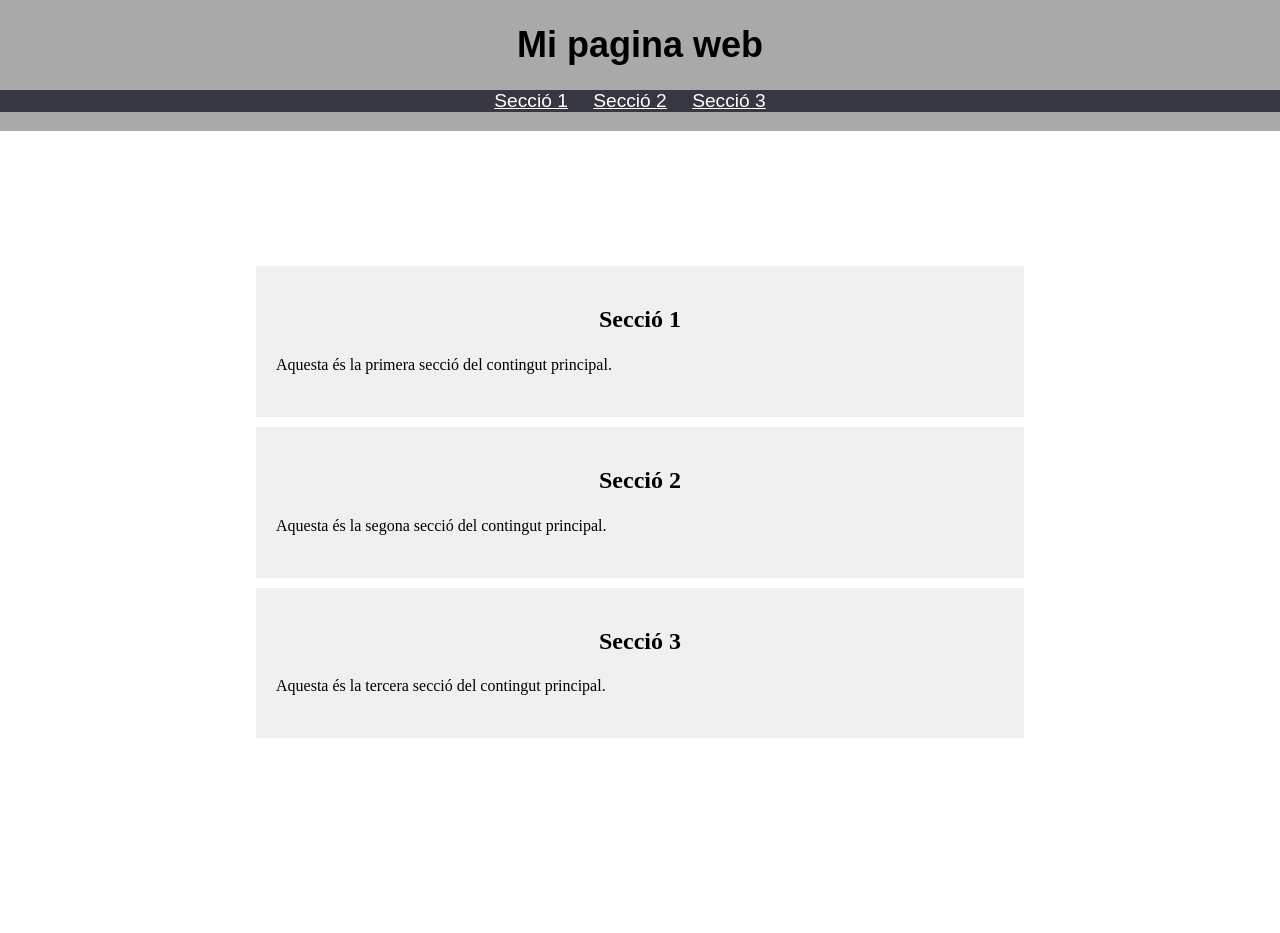
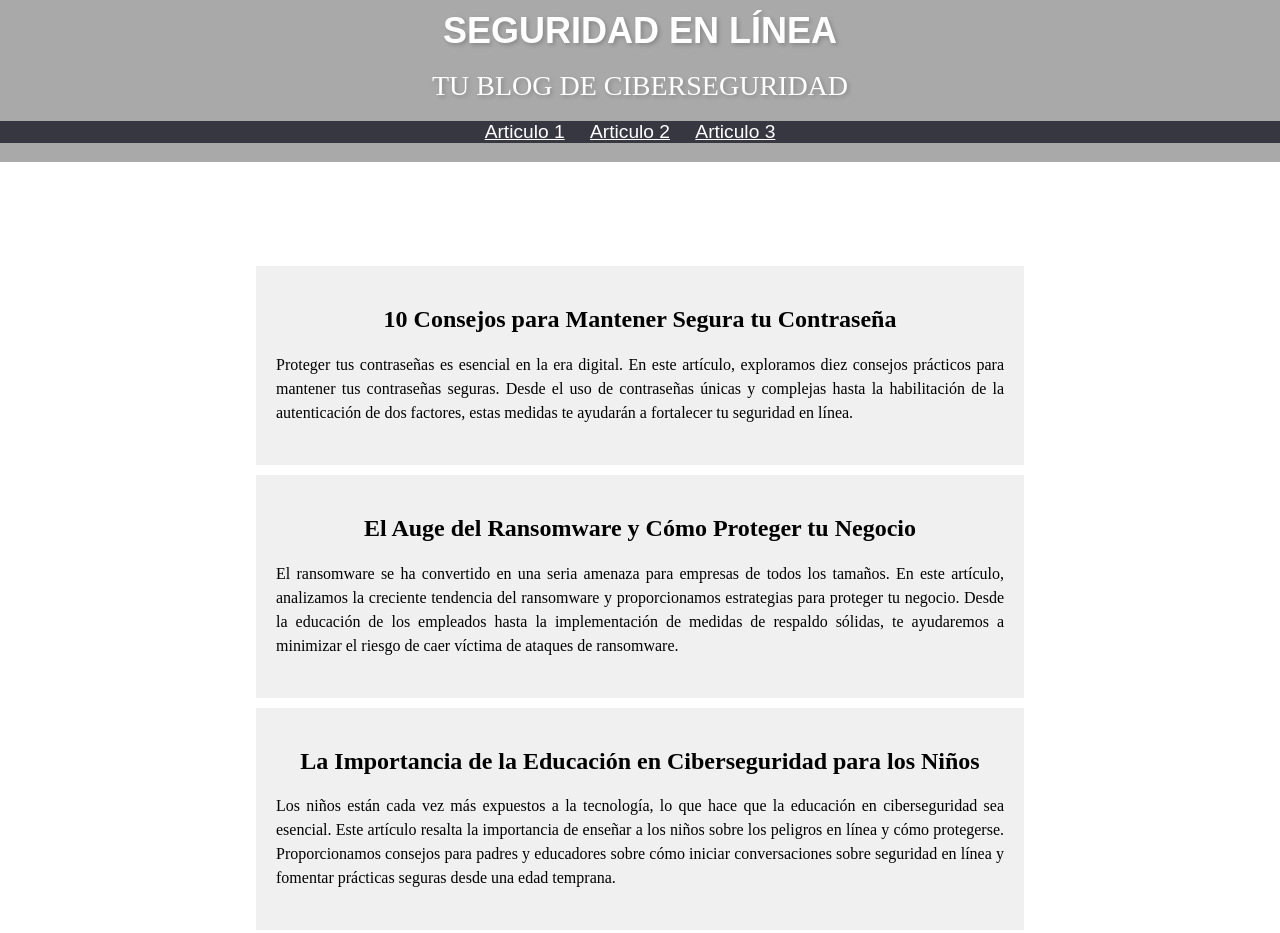
Before and after one commit to amandaandreis/Act1_Posicionament_M4, a plain HTML site: page Index.html in a window 1280 px wide. Shown: the top 933 px of the page. Drawn offline with Linux system fonts and the light colour scheme.

Commit message:
Blog ciber

```diff
--- a/Index.html
+++ b/Index.html
@@ -2,34 +2,35 @@
 <html>
 <head>
     <link rel="stylesheet" type="text/css" href="styles.css">
-    <title>My Website</title>
+    <title>Seguridad en Línea</title>
 </head>
 <body>
     <header>
-        <h1>Mi pagina web</h1>
+        <h1 id="titulo_blog">Seguridad en Línea</h1>
+        <h3>Tu blog de ciberseguridad</h3>
         <nav>
             <ul>
-                <li><a href="#seccio1">Secció 1</a></li>
-                <li><a href="#seccio2">Secció 2</a></li>
-                <li><a href="#seccio3">Secció 3</a></li>
+                <li><a href="#seccio1">Articulo 1</a></li>
+                <li><a href="#seccio2">Articulo 2</a></li>
+                <li><a href="#seccio3">Articulo 3</a></li>
             </ul>
         </nav>
     </header>
 
     <main>
         <section id="seccio1">
-            <h2>Secció 1</h2>
-            <p>Aquesta és la primera secció del contingut principal.</p>
+            <h2>10 Consejos para Mantener Segura tu Contraseña</h2>
+            <p>Proteger tus contraseñas es esencial en la era digital. En este artículo, exploramos diez consejos prácticos para mantener tus contraseñas seguras. Desde el uso de contraseñas únicas y complejas hasta la habilitación de la autenticación de dos factores, estas medidas te ayudarán a fortalecer tu seguridad en línea.</p>
         </section>
 
         <section id="seccio2">
-            <h2>Secció 2</h2>
-            <p>Aquesta és la segona secció del contingut principal.</p>
+            <h2>El Auge del Ransomware y Cómo Proteger tu Negocio</h2>
+            <p>El ransomware se ha convertido en una seria amenaza para empresas de todos los tamaños. En este artículo, analizamos la creciente tendencia del ransomware y proporcionamos estrategias para proteger tu negocio. Desde la educación de los empleados hasta la implementación de medidas de respaldo sólidas, te ayudaremos a minimizar el riesgo de caer víctima de ataques de ransomware.</p>
         </section>
 
         <section id="seccio3">
-            <h2>Secció 3</h2>
-            <p>Aquesta és la tercera secció del contingut principal.</p>
+            <h2>La Importancia de la Educación en Ciberseguridad para los Niños</h2>
+            <p>Los niños están cada vez más expuestos a la tecnología, lo que hace que la educación en ciberseguridad sea esencial. Este artículo resalta la importancia de enseñar a los niños sobre los peligros en línea y cómo protegerse. Proporcionamos consejos para padres y educadores sobre cómo iniciar conversaciones sobre seguridad en línea y fomentar prácticas seguras desde una edad temprana.</p>
         </section>
     </main>
 
```
